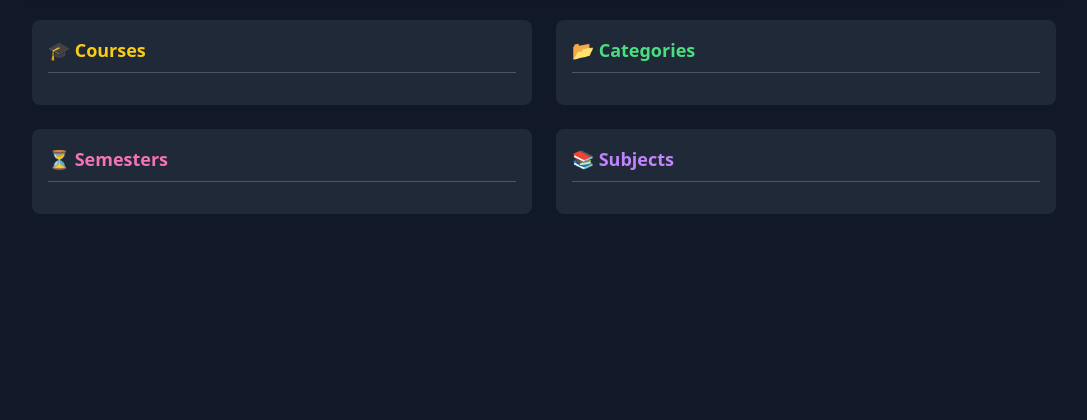
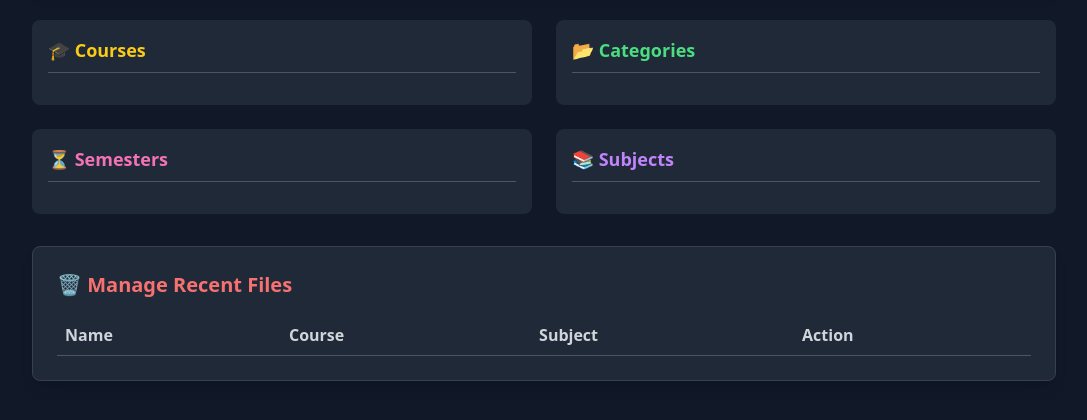
Before and after one commit to Vaishalide/subodh-notes, a Flask app: template templates/admin.html in a window 1280 px wide. Shown: the part 244-664 px from the top of the page, without its empty margins (96-1183 px from the left). Run offline with Flask 3, Linux system fonts and the light colour scheme; the template is opened without the code that fills it, so the values that code supplies are empty; parts of the project's set-up code (start-up, migrations or seed data) failed here and were passed over; some libraries are stand-ins or nearby versions.

Commit message:
Update admin.html

```diff
--- a/templates/admin.html
+++ b/templates/admin.html
@@ -18,7 +18,6 @@
             <h2 class="text-xl font-bold mb-4">➕ Add New Option</h2>
 
             <div class="grid grid-cols-1 md:grid-cols-5 gap-4">
-
                 <select id="newType" class="p-2 rounded bg-gray-700 border border-gray-600">
                     <option value="category">Category</option>
                     <option value="course">Course</option>
@@ -40,7 +39,7 @@
             </div>
         </div>
 
-        <div class="grid grid-cols-1 md:grid-cols-2 gap-6">
+        <div class="grid grid-cols-1 md:grid-cols-2 gap-6 mb-8">
             <div class="bg-gray-800 p-4 rounded-lg">
                 <h3 class="text-lg font-bold text-yellow-400 border-b border-gray-600 pb-2">🎓 Courses</h3>
                 <ul id="list-course" class="mt-4 space-y-2"></ul>
@@ -56,6 +55,24 @@
             <div class="bg-gray-800 p-4 rounded-lg">
                 <h3 class="text-lg font-bold text-purple-400 border-b border-gray-600 pb-2">📚 Subjects</h3>
                 <ul id="list-subject" class="mt-4 space-y-2"></ul>
+            </div>
+        </div>
+
+        <div class="bg-gray-800 p-6 rounded-lg shadow-lg border border-gray-700">
+            <h2 class="text-xl font-bold mb-4 text-red-400">🗑 Manage Recent Files</h2>
+            <div class="overflow-x-auto">
+                <table class="w-full text-left text-gray-300">
+                    <thead>
+                        <tr class="border-b border-gray-600">
+                            <th class="p-2">Name</th>
+                            <th class="p-2">Course</th>
+                            <th class="p-2">Subject</th>
+                            <th class="p-2">Action</th>
+                        </tr>
+                    </thead>
+                    <tbody id="file-list">
+                        </tbody>
+                </table>
             </div>
         </div>
     </div>
@@ -103,9 +120,38 @@
                 render('list-semester', data.semesters, 'semester');
                 render('list-subject', data.subjects, 'subject');
 
-                // If subject is already selected, refresh dropdowns
                 if(document.getElementById('newType').value === 'subject') updateDropdowns();
 
+            } catch (err) { console.error(err); }
+        }
+
+        // NEW: Load Files Function
+        async function loadFiles() {
+            try {
+                const res = await fetch('/api/admin/files');
+                const files = await res.json();
+                const list = document.getElementById('file-list');
+                list.innerHTML = '';
+
+                if (files.length === 0) {
+                    list.innerHTML = '<tr><td colspan="4" class="p-4 text-center text-gray-500">No files found.</td></tr>';
+                    return;
+                }
+
+                files.forEach(f => {
+                    list.innerHTML += `
+                        <tr class="border-b border-gray-700 hover:bg-gray-700 transition">
+                            <td class="p-2">${f.name}</td>
+                            <td class="p-2 text-sm text-gray-400">${f.course}</td>
+                            <td class="p-2 text-sm text-gray-400">${f.subject}</td>
+                            <td class="p-2">
+                                <button onclick="deleteFile('${f.file_id}')" class="text-red-500 hover:text-red-300 transition">
+                                    <i class="fas fa-trash"></i>
+                                </button>
+                            </td>
+                        </tr>
+                    `;
+                });
             } catch (err) { console.error(err); }
         }
 
@@ -115,7 +161,6 @@
             if (items) {
                 items.forEach(i => {
                     let lbl = i.name;
-                    // Show both parents for subjects
                     if(i.parent && i.semester) lbl += ` <span class='text-xs text-gray-400'>(${i.parent} - ${i.semester})</span>`;
                     else if(i.parent) lbl += ` <span class='text-xs text-gray-400'>(${i.parent})</span>`;
 
@@ -156,7 +201,19 @@
             loadData();
         }
 
+        // NEW: Delete File Function
+        async function deleteFile(fileId) {
+            if(!confirm("Permanently delete this file from the database?")) return;
+            await fetch('/api/admin/files', {
+                method: 'DELETE',
+                headers: {'Content-Type':'application/json'},
+                body: JSON.stringify({file_id: fileId})
+            });
+            loadFiles(); // Refresh file list
+        }
+
         loadData();
+        loadFiles(); // Call this to load files on page start
     </script>
 </body>
 </html>
```
